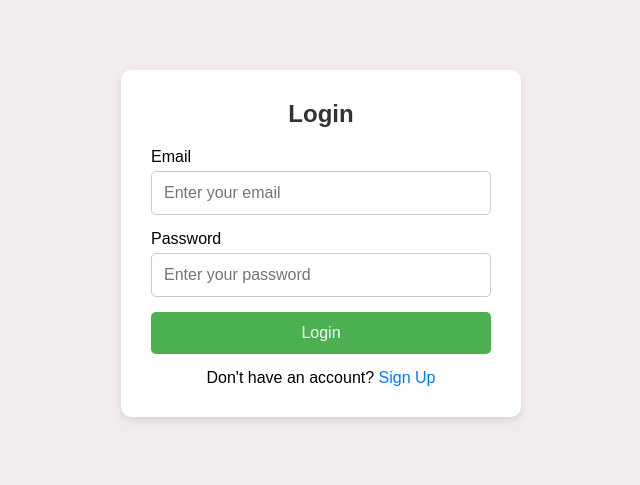
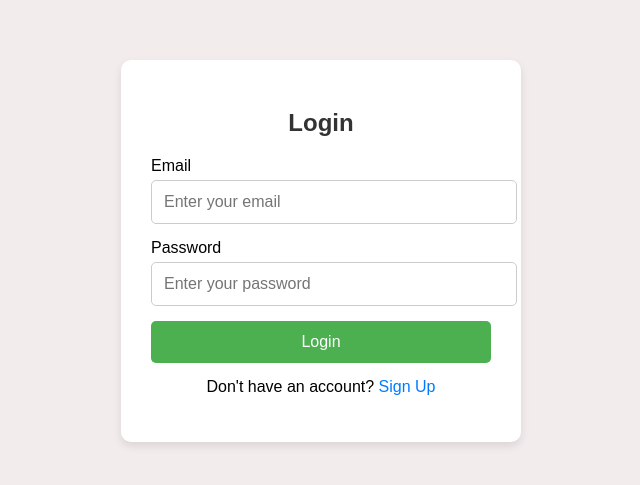
Before and after one commit to Priya140152/birthday_website, a plain HTML site: page index.html in a window 1280 px wide. Shown: the part 157-642 px from the top of the page, without its empty margins (319-959 px from the left). Drawn offline with Linux system fonts and the light colour scheme.

Commit message:
Update style.css

```diff
--- a/style.css
+++ b/style.css
@@ -1,9 +1,3 @@
-/* General Styling */
-* {
-    margin: 0;
-    padding: 0;
-    box-sizing: border-box;
-  }
 
   body {
     font-family: Arial, sans-serif;
```
